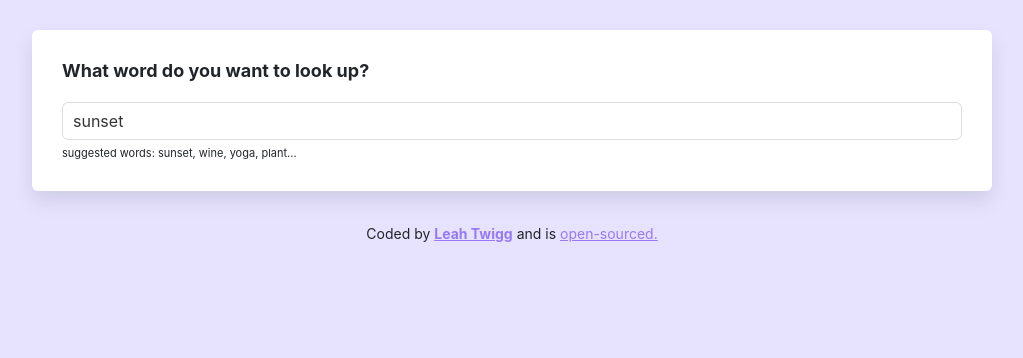
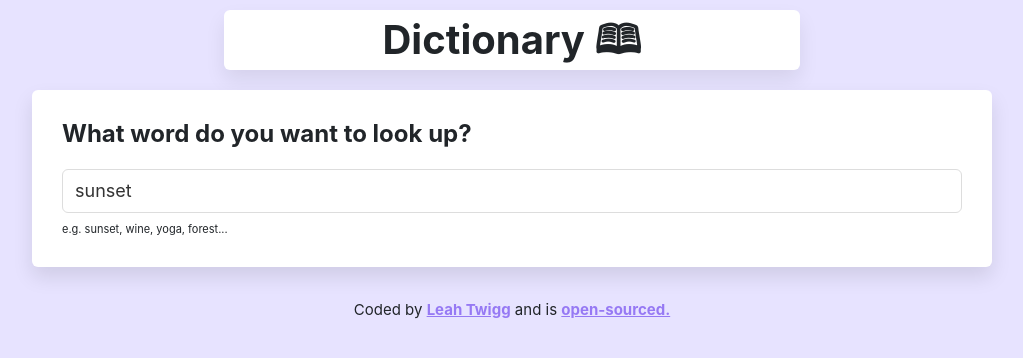
Before and after one commit to lea-bee/dictionary, a React (Create React App) app: page / in a window 1280 px wide. Shown: the top 358 px of the page, without its empty margins (128-1151 px from the left). Built offline with nearby package versions, Linux system fonts and the light colour scheme; no server answers.

Commit message:
Updated styling

```diff
--- a/src/App.css
+++ b/src/App.css
@@ -11,17 +11,23 @@ a {
   margin: 0 auto;
 }
 
-.App-header {
-  margin: 30px 0;
-}
-
-.App-logo {
-  max-width: 200px;
-  display: block;
+.App-header section {
+  font-size: 40px;
+  font-weight: bold;
+  text-align: center;
+  background: white;
+  width: 60%;
   margin: 0 auto;
+  margin-top: 10px;
+  border-radius: 6px;
+  box-shadow: 0 10px 20px rgb(0 0 0 /8%);
 }
 
 .App-footer {
   text-align: center;
   margin: 30px 0;
 }
+
+.App-footer small {
+  font-size: 15px;
+}
--- a/src/App.js
+++ b/src/App.js
@@ -4,7 +4,9 @@ import Dictionary from "./Dictionary";
 function App() {
   return (
     <div className="App">
-      <header className="App-header"></header>
+      <header className="App-header">
+        <section>Dictionary 🕮</section>
+      </header>
       <main>
         <Dictionary defaultKeyword="sunset" />
       </main>
@@ -21,6 +23,7 @@ function App() {
             </a>
           </strong>{" "}
           and is{" "}
+          <strong>
             <a
               href="https://github.com/lea-bee/dictionary"
               target="_blank"
@@ -28,6 +31,7 @@ function App() {
             >
               open-sourced.
             </a>
+          </strong>
         </small>
       </footer>
     </div>
--- a/src/Dictionary.css
+++ b/src/Dictionary.css
@@ -1,5 +1,5 @@
 .Dictionary h1 {
-  font-size: 18px;
+  font-size: 24px;
   font-weight: bold;
   margin-bottom: 20px;
 }
@@ -15,12 +15,16 @@
 .Dictionary input {
   width: 100%;
   border-radius: 6px;
-  padding: 6px 10px;
   color: #333;
   border: 1px solid #ddd;
+  display: block;
+  height: 44px;
+  font-size: 18px;
+  line-height: 21px;
+  padding: 12px;
 }
 
 .Dictionary .hint {
   font-size: 11px;
-  margin-top: 5px;
+  margin-top: 8px;
 }
--- a/src/Dictionary.js
+++ b/src/Dictionary.js
@@ -55,9 +55,7 @@ export default function Dictionary(props) {
               defaultValue={props.defaultKeyword}
             />
           </form>
-          <div className="hint">
-            suggested words: sunset, wine, yoga, plant...
-          </div>
+          <div className="hint">e.g. sunset, wine, yoga, forest...</div>
         </section>
 
         <Results results={results} />
--- a/src/Meaning.css
+++ b/src/Meaning.css
@@ -4,8 +4,15 @@
   font-weight: bold;
 }
 
+.Meaning .definition {
+  font-weight: bold;
+  opacity: 0.9;
+}
+
 .Meaning .example {
   color: #70757a;
   font-style: italic;
-  margin-top: 10px;
+  margin-top: 4px;
+  margin-bottom: 10px;
+  padding-left: 10px;
 }
--- a/src/Photo.css
+++ b/src/Photo.css
@@ -1,4 +1,9 @@
 .Photos img {
-  border-radius: 4x;
-  margin-bottom: 20px;
+  border-radius: 6px;
+  margin: 12px 0;
 }
+
+.img-fluid {
+  max-width: 100%;
+  height: auto;
+}
--- a/src/Synonyms.css
+++ b/src/Synonyms.css
@@ -3,8 +3,18 @@
   padding: 0;
 }
 
+.Synonyms strong {
+  color: #9482fa;
+  font-size: 20px;
+}
+
+.Synonyms ul {
+  padding: 0 10px;
+  margin: 0;
+}
+
 .Synonyms li {
-  font-size: 13px;
+  font-size: 14px;
   display: inline-block;
   padding-right: 10px;
   line-height: 1;
```
Lines whose indentation alone changed are shown as unchanged.
